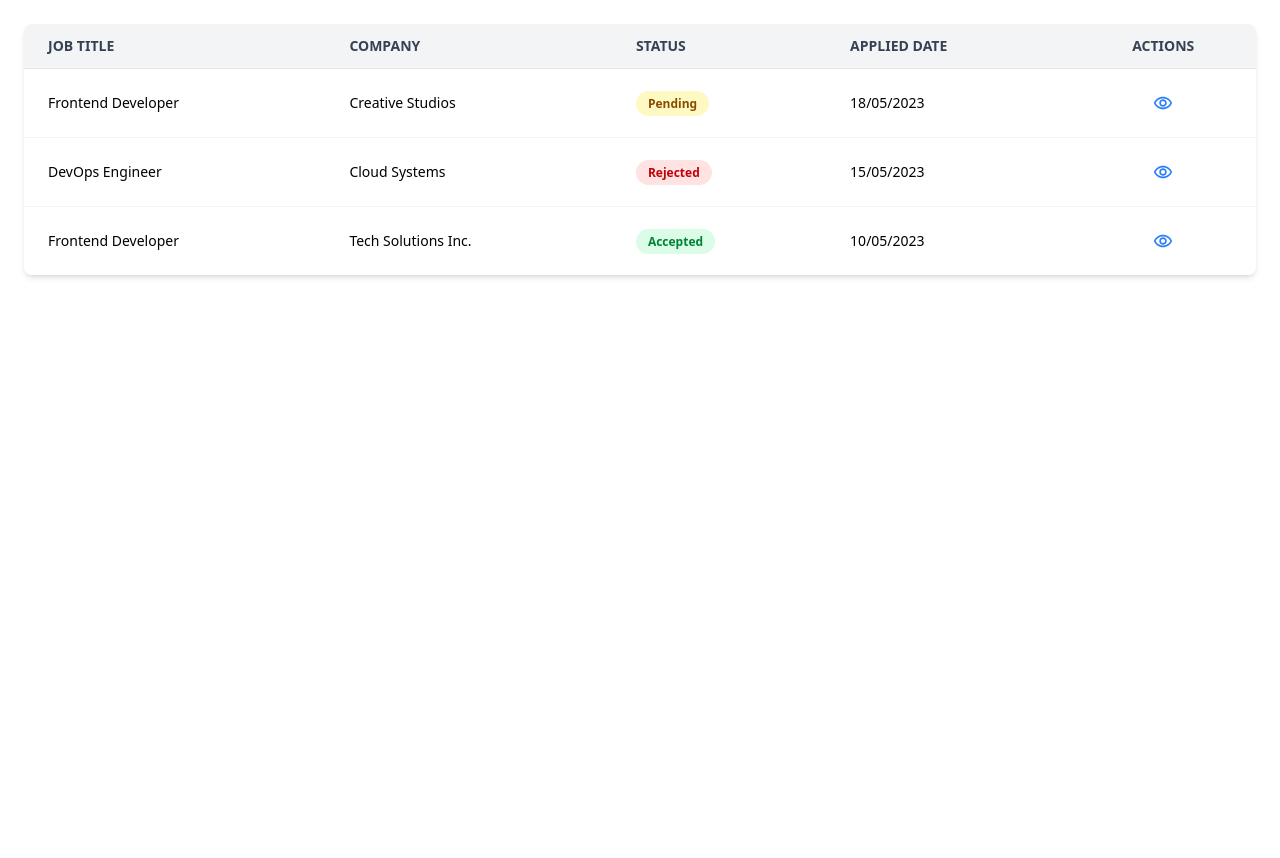
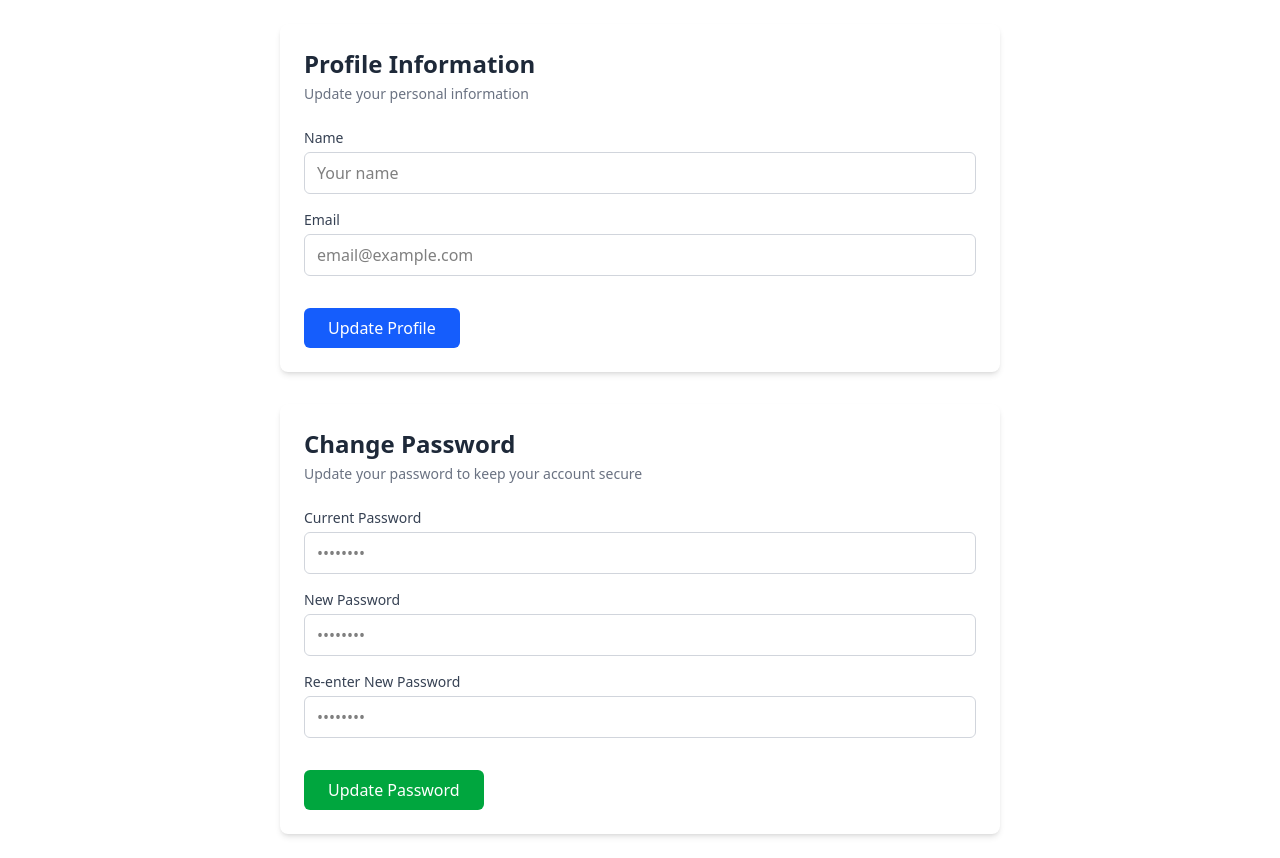
Before and after one commit to Ahmed-Silat/FYP, a React (Vite) app in the folder fyp-frontend/: page / in a window 1280 px wide. Before the commit the page ends 800 px from the top, so only its background shows below. Built offline with nearby package versions, Linux system fonts and the light colour scheme; no server answers.

Commit message:
profile pag UI has been created

```diff
--- a/fyp-frontend/src/App.jsx
+++ b/fyp-frontend/src/App.jsx
@@ -9,6 +9,7 @@ import CandidateJobCards from "./Components/CandidateJobCards";
 import SortBy from "./Components/SortBy";
 import Searchbar from "./Components/Searchbar";
 import CandidateResultsTable from "./Components/CandidateResultsTable";
+import Profile from "./pages/user-profile/Profile";
 function App() {
   return (
     <>
@@ -23,7 +24,8 @@ function App() {
       {/* <CandidateJobCards /> */}
       {/* <SortBy /> */}
       {/* <Searchbar /> */}
-      <CandidateResultsTable />
+      {/* <CandidateResultsTable /> */}
+      <Profile />
     </>
   );
 }
--- a/fyp-frontend/src/pages/user-profile/Profile.jsx
+++ b/fyp-frontend/src/pages/user-profile/Profile.jsx
@@ -1,9 +1,106 @@
-import React from 'react'
+import React from "react";
 
 const Profile = () => {
   return (
-    <div>Profile</div>
-  )
-}
+    <div className="max-w-3xl mx-auto p-6">
+      {/* Profile Info Section */}
+      <div className="bg-white shadow-md rounded-lg p-6 mb-8">
+        <h2 className="text-2xl font-semibold mb-1 text-gray-800">
+          Profile Information
+        </h2>
+        <p className="text-sm text-gray-500 mb-6">
+          Update your personal information
+        </p>
 
-export default Profile
+        <form className="space-y-4">
+          <div>
+            <label className="block text-sm font-medium text-gray-700 mb-1">
+              Name
+            </label>
+            <input
+              type="text"
+              placeholder="Your name"
+              className="w-full border border-gray-300 rounded-md px-3 py-2 focus:outline-none focus:ring-2 focus:ring-blue-500"
+            />
+          </div>
+
+          <div>
+            <label className="block text-sm font-medium text-gray-700 mb-1">
+              Email
+            </label>
+            <input
+              type="email"
+              placeholder="email@example.com"
+              className="w-full border border-gray-300 rounded-md px-3 py-2 focus:outline-none focus:ring-2 focus:ring-blue-500"
+            />
+          </div>
+
+          <div className="pt-4">
+            <button
+              type="submit"
+              className="bg-blue-600 text-white px-6 py-2 rounded-md hover:bg-blue-700 transition"
+            >
+              Update Profile
+            </button>
+          </div>
+        </form>
+      </div>
+
+      {/* Change Password Section */}
+      <div className="bg-white shadow-md rounded-lg p-6">
+        <h2 className="text-2xl font-semibold mb-1 text-gray-800">
+          Change Password
+        </h2>
+        <p className="text-sm text-gray-500 mb-6">
+          Update your password to keep your account secure
+        </p>
+
+        <form className="space-y-4">
+          <div>
+            <label className="block text-sm font-medium text-gray-700 mb-1">
+              Current Password
+            </label>
+            <input
+              type="password"
+              placeholder="••••••••"
+              className="w-full border border-gray-300 rounded-md px-3 py-2 focus:outline-none focus:ring-2 focus:ring-blue-500"
+            />
+          </div>
+
+          <div>
+            <label className="block text-sm font-medium text-gray-700 mb-1">
+              New Password
+            </label>
+            <input
+              type="password"
+              placeholder="••••••••"
+              className="w-full border border-gray-300 rounded-md px-3 py-2 focus:outline-none focus:ring-2 focus:ring-blue-500"
+            />
+          </div>
+
+          <div>
+            <label className="block text-sm font-medium text-gray-700 mb-1">
+              Re-enter New Password
+            </label>
+            <input
+              type="password"
+              placeholder="••••••••"
+              className="w-full border border-gray-300 rounded-md px-3 py-2 focus:outline-none focus:ring-2 focus:ring-blue-500"
+            />
+          </div>
+
+          <div className="pt-4">
+            <button
+              type="submit"
+              className="bg-green-600 text-white px-6 py-2 rounded-md hover:bg-green-700 transition"
+            >
+              Update Password
+            </button>
+          </div>
+        </form>
+      </div>
+    </div>
+  );
+};
+
+export default Profile;
```
